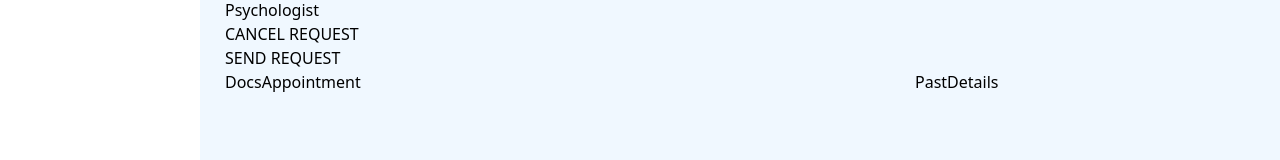
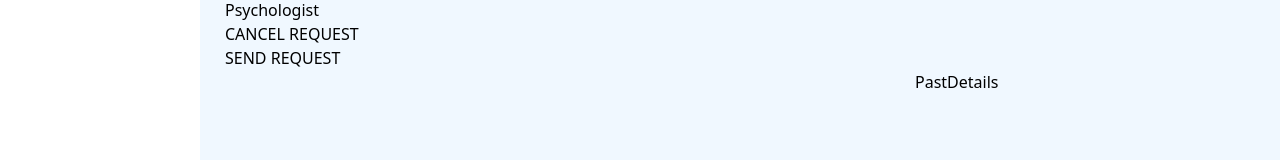
Before and after one commit to saidu2019/lifeguard-clinic, a React (Vite) app in the folder lifeguard-clinic/: page /doctors in a window 1280 px wide. Shown: the part 459-619 px from the top of the page. Built offline with nearby package versions, Linux system fonts and the light colour scheme.

Commit message:
version 22

```diff
--- a/lifeguard-clinic/src/Doctors/DocsAppointment.jsx
+++ b/lifeguard-clinic/src/Doctors/DocsAppointment.jsx
@@ -1,8 +1,15 @@
-import React from 'react'
+
 
 function DocsAppointment() {
   return (
-    <div>DocsAppointment</div>
+    <div className="doc-container">
+            <div className="Radiology">
+
+            </div>
+            <div className="cadiology">
+
+            </div>
+    </div>
   )
 }
 
--- a/lifeguard-clinic/src/Doctors/PastDetails.jsx
+++ b/lifeguard-clinic/src/Doctors/PastDetails.jsx
@@ -1,4 +1,4 @@
-import React from 'react'
+
 
 const PastDetails =()=> {
   return (
```
